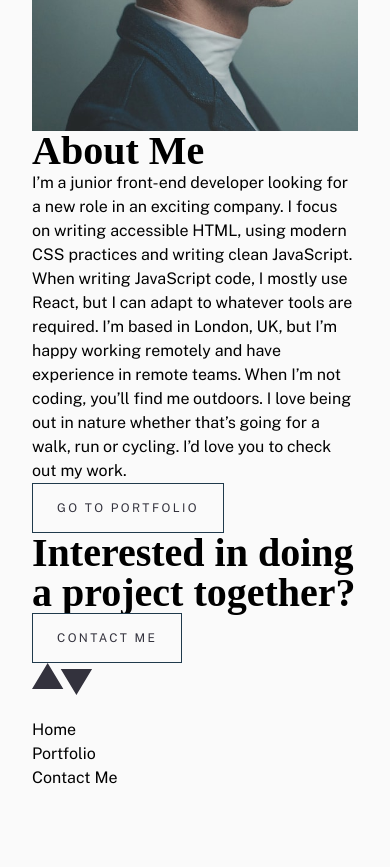
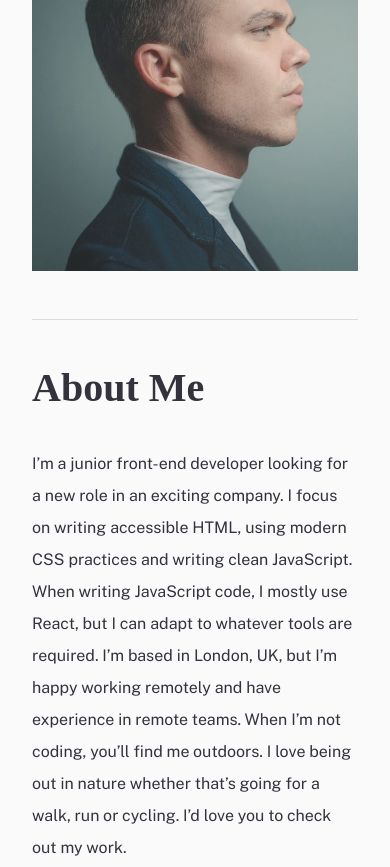
Before and after one commit to gcardenasdev/minimalist-portfolio-website, a plain HTML site: page index.html in a window 390 px wide. Shown: the part 700-1567 px from the top of the page. Before the commit the page ends 1538 px from the top, so only its background shows below. Drawn offline with nearby package versions, Linux system fonts and the light colour scheme; a web font is replaced by a local one.

Commit message:
mobile styles and utilities

```diff
--- a/index.html
+++ b/index.html
@@ -25,18 +25,18 @@
     </nav>
   </header>
 
-  <div>
+  <div  class="flow-content container">
     <h1>Hey, I’m Alex Spencer and I love building beautiful websites</h1>
 
     <a href="#" class="btn-primary">About Me</a>
   </div>
 
   <main>
-    <section>
-      <div>
+    <section class="info-box split container">
+      <div class="xl-space">
         <img src="images/homepage/desktop/image-homepage-profile.jpg" alt="Picture of the profile of Alex Spencer">
       </div>
-      <div>
+      <div class="flow-content">
         <h2>About Me</h2>
 
         <p>I’m a junior front-end developer looking for a new role in an exciting company.
@@ -52,14 +52,13 @@
     </section>
   </main>
 
-  <div>
+  <div  class="xl-space flow-content container">
     <h2>Interested in doing a project together?</h2>
-
     <a href="contact.html" class="btn-secondary">Contact Me</a>
   </div>
 
 
-  <footer>
+  <footer class="xl-space">
     <svg xmlns="http://www.w3.org/2000/svg" width="61" height="32"><path fill="#33323D" fill-rule="evenodd" d="M60.082 5.878L44.408 32 28.735 5.878h31.347zM15.673 0l15.674 26.122H0L15.673 0z"/></svg>
     <nav>
       <ul class="">
--- a/styles.css
+++ b/styles.css
@@ -66,22 +66,18 @@ img {
   body {
       background-color: var(--clr-secondary-100);
       font-family: var(--ff-public-sans);
-      line-height: 1.5;
+      color: var(--clr-primary-600);
+      line-height: 2;
       font-weight: var(--fw-400);
-      padding: 2rem;
+      padding: 2em;
   }
 
 
   /* layout utilities */
 
 
-  .container {
-    max-width: 69.375rem;
-    margin: 0 auto;
-  }
-
   .flow-content > * + * {
-    margin-top: var(--flow-spacer, 1em);
+    margin-top: var(--flow-spacer, 2.5em);
   }
 
   .split {
@@ -105,6 +101,17 @@ img {
     .split > * + * {
       margin: 0 0 0 2.5rem;
     }
+
+
+  .container {
+    max-width: 77.1%;
+    margin: 0 auto;
+  }
+
+  }
+
+  .xl-space {
+    margin-top: 5rem;
   }
 
   /* style utilities */
@@ -153,6 +160,27 @@ img {
       border-color: var(--clr-primary-400);
   }
 
+  .info-box {
+
+  }
+
+  .info-box div:nth-child(2) {
+    padding: 3em 0;
+    margin-top: 3em;
+    border-top: 1px solid rgba(51, 50, 61, 0.15);
+    border-bottom: 1px solid rgba(51, 50, 61, 0.15);
+
+  }
+
+  @media (min-width: 40em) {
+
+    .contact-me {
+      text-align: center;
+    }
+  }
+
+
+
   /* typography */
 
   h1,
```
